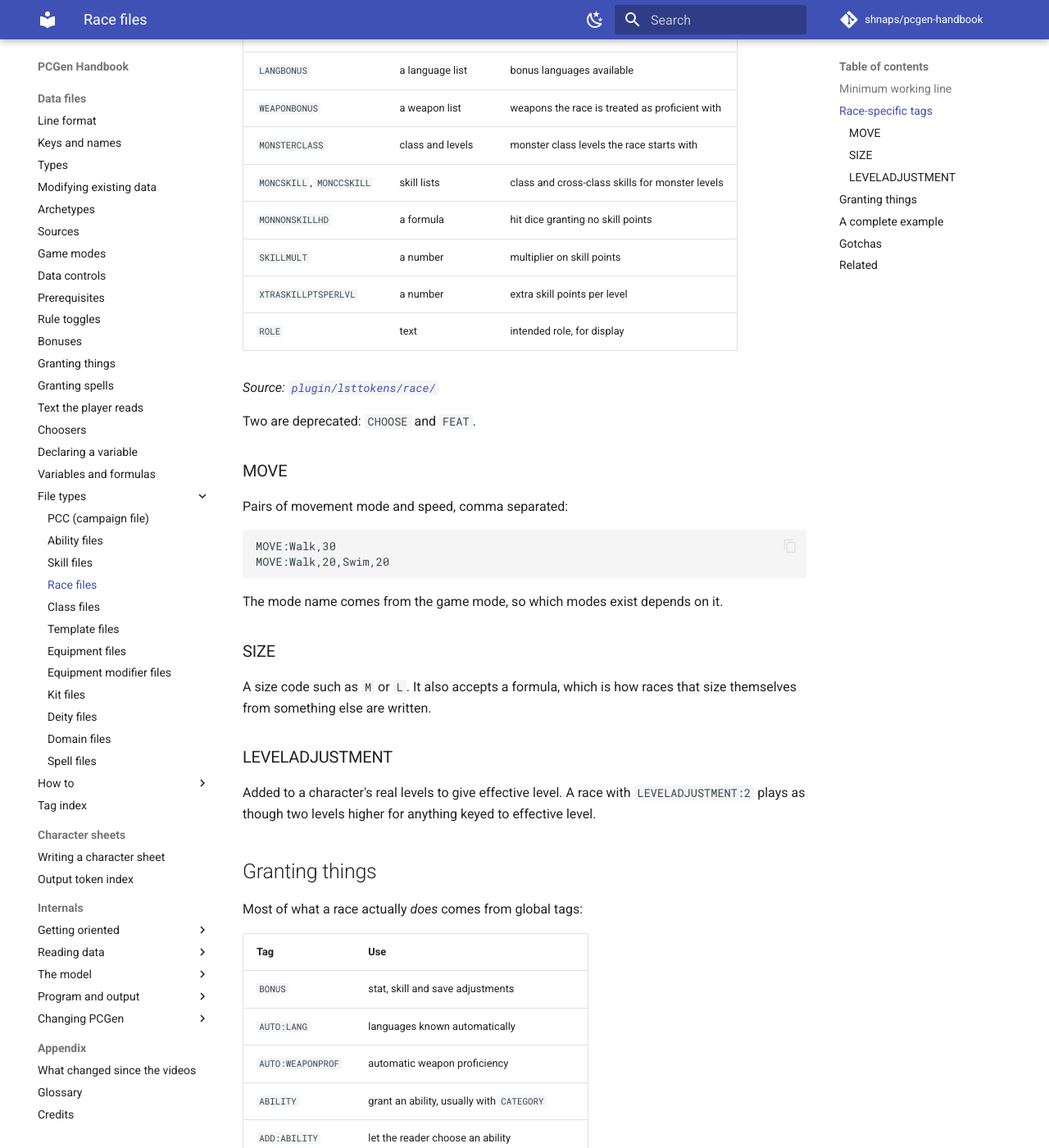
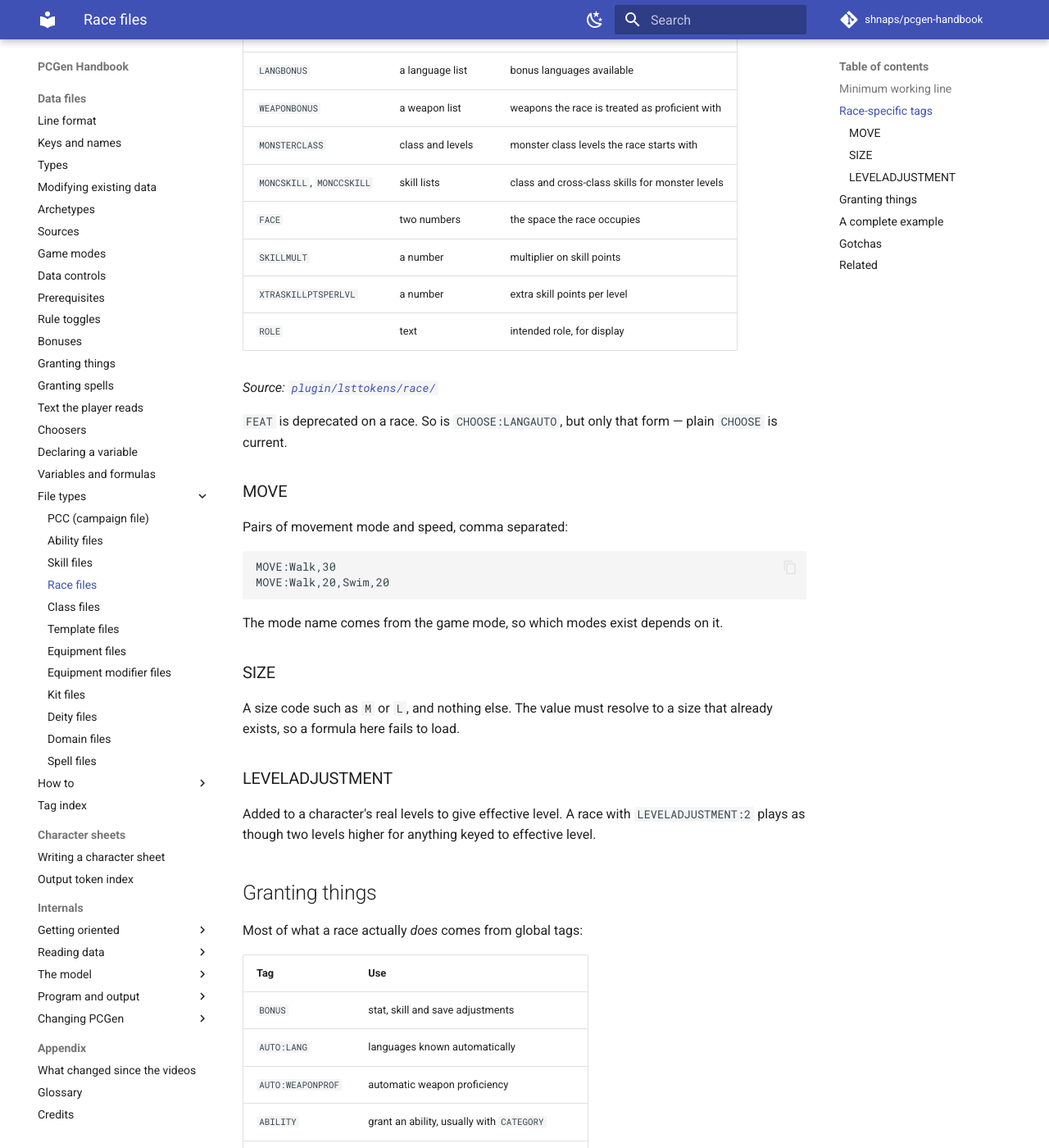
Before and after one commit to shnaps/pcgen-handbook, an MkDocs documentation site: the page built from docs/lst/files/race.md, in a window 1280 px wide and 1400 px high, scrolled down 1135 px. Shown: the whole window at 82% size. Built offline with MkDocs 1.6.1 and Material for MkDocs 9.7.7, drawn with Linux system fonts in a browser that asks for light colours; comment, search, counter and statistics services are not loaded; some of the changed text lies outside the part shown.

Commit message:
Fix ten errors in the LST reference pages
Reference pages are held to the strict standard and had never been audited.

race.md carried three wrong facts about tags. MONNONSKILLHD is a PCClass token
and is not legal on a race line - replaced with FACE, which is a race tag the
table omitted. SIZE takes a size reference and not a formula. MOVE appends to
a list with no clear, so it adds rather than replaces, which is the opposite of
what the page warned. Plain CHOOSE is current on a race; only CHOOSE:LANGAUTO
was retired. The tag count is 23, not 22.

class.md listed DOMAIN as deprecated while listing it as a current level tag
eleven lines later. Only its bracketed-prerequisite form was retired.

pcc.md said @ resolves against the install root. It resolves against the data
directory, the same root the * form falls back to. SHOWINMENU takes YES or NO.

Counts re-measured: COST 45,469, WT 29,954, DOMAINS 4,587, DEITYWEAP 1,107,
FACT:Symbol 741, FACTSET:Pantheon 1,157, ACHECK:YES 242 of 251.

Co-Authored-By: Claude Opus 5 (1M context) <noreply@anthropic.com>

```diff
--- a/docs/lst/files/race.md
+++ b/docs/lst/files/race.md
@@ -40,14 +40,14 @@ What it is, how big, how fast.
 | `WEAPONBONUS` | a weapon list | weapons the race is treated as proficient with |
 | `MONSTERCLASS` | class and levels | monster class levels the race starts with |
 | `MONCSKILL`, `MONCCSKILL` | skill lists | class and cross-class skills for monster levels |
-| `MONNONSKILLHD` | a formula | hit dice granting no skill points |
+| `FACE` | two numbers | the space the race occupies |
 | `SKILLMULT` | a number | multiplier on skill points |
 | `XTRASKILLPTSPERLVL` | a number | extra skill points per level |
 | `ROLE` | text | intended role, for display |
 
 *Source: [`plugin/lsttokens/race/`](https://github.com/PCGen/pcgen/tree/d262f8b44952860ff857132035fb32d8d11361fa/code/src/java/plugin/lsttokens/race)*
 
-Two are deprecated: `CHOOSE` and `FEAT`.
+`FEAT` is deprecated on a race. So is `CHOOSE:LANGAUTO`, but only that form — plain `CHOOSE` is current.
 
 ### MOVE
 
@@ -62,8 +62,8 @@ The mode name comes from the game mode, so which modes exist depends on it.
 
 ### SIZE
 
-A size code such as `M` or `L`. It also accepts a formula, which is how races that
-size themselves from something else are written.
+A size code such as `M` or `L`, and nothing else. The value must resolve to a size that
+already exists, so a formula here fails to load.
 
 ### LEVELADJUSTMENT
 
@@ -113,8 +113,9 @@ oddly wherever something filters by type — which is a lot of places.
 **`SIZE` affects more than it looks.** Reach, carrying capacity, weapon sizing and
 several bonuses key off it. Changing size on an existing race has wide effects.
 
-**`MOVE` replaces rather than adds.** Writing it twice does not give two movement
-modes. Put every mode in one tag, comma separated.
+**`MOVE` adds rather than replaces.** It appends to a list with no clear, so writing it
+twice leaves both sets in place. That is convenient when you mean it and a silent
+duplicate when you do not.
 
 **`LEVELADJUSTMENT` is easy to overspend.** It applies to everything keyed to effective
 level, so a small number is a large change.
```
Also changed, not shown: other parts of docs/lst/files/race.md (+1 -1 lines), docs/lst/files/class.md (+1 -1 lines), docs/lst/files/deity.md (+2 -2 lines), docs/lst/files/equipment.md (+1 -1 lines), docs/lst/files/pcc.md (+2 -2 lines), docs/lst/files/skill.md (+1 -1 lines).
